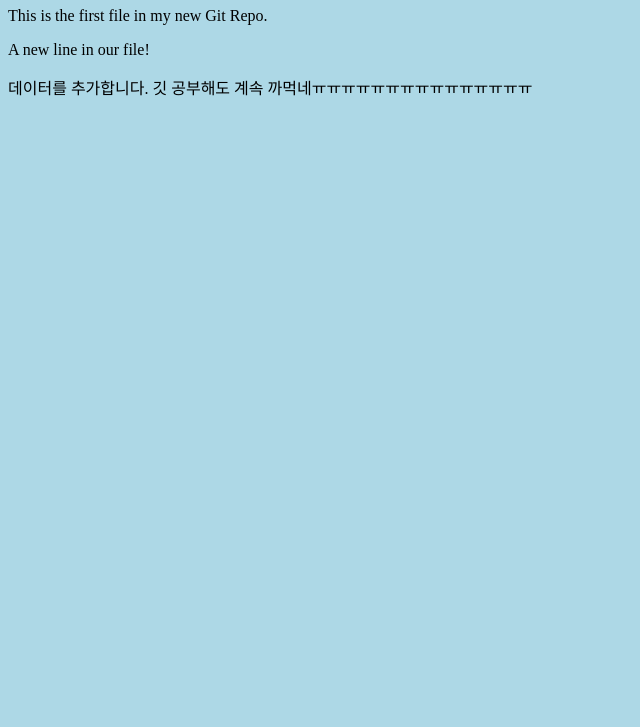
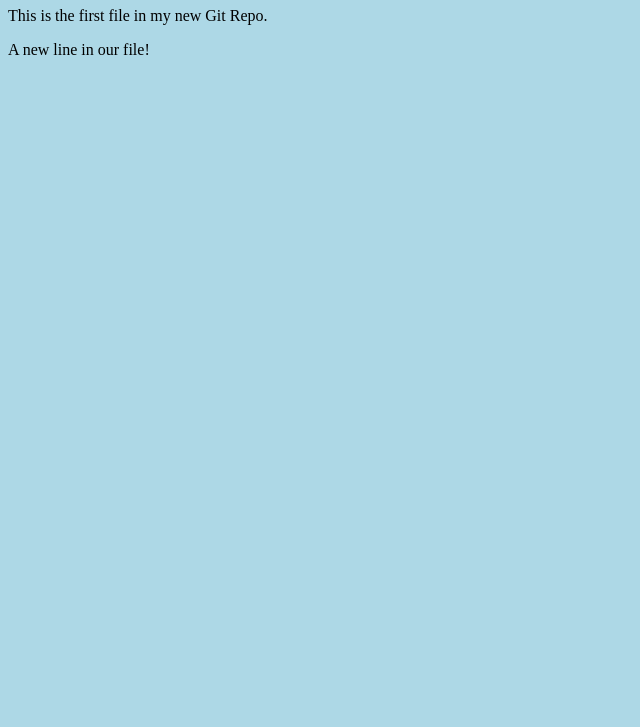
Before and after one commit to wannabefreeandrich/hello-world, a plain HTML site: page index.html in a window 1280 px wide. Shown: the part 73-800 px from the top of the page, without its empty margins (0-640 px from the left). Drawn offline with Linux system fonts and the light colour scheme.

Commit message:
fixed in new branch

```diff
--- a/index.html
+++ b/index.html
@@ -9,6 +9,5 @@
 <h1>Hello world!</h1>
 <p>This is the first file in my new Git Repo.</p>
 <p>A new line in our file!</p>
-<p> 데이터를 추가합니다. 깃 공부해도 계속 까먹네ㅠㅠㅠㅠㅠㅠㅠㅠㅠㅠㅠㅠㅠㅠㅠ</p>
 </body>
 </html>
```
